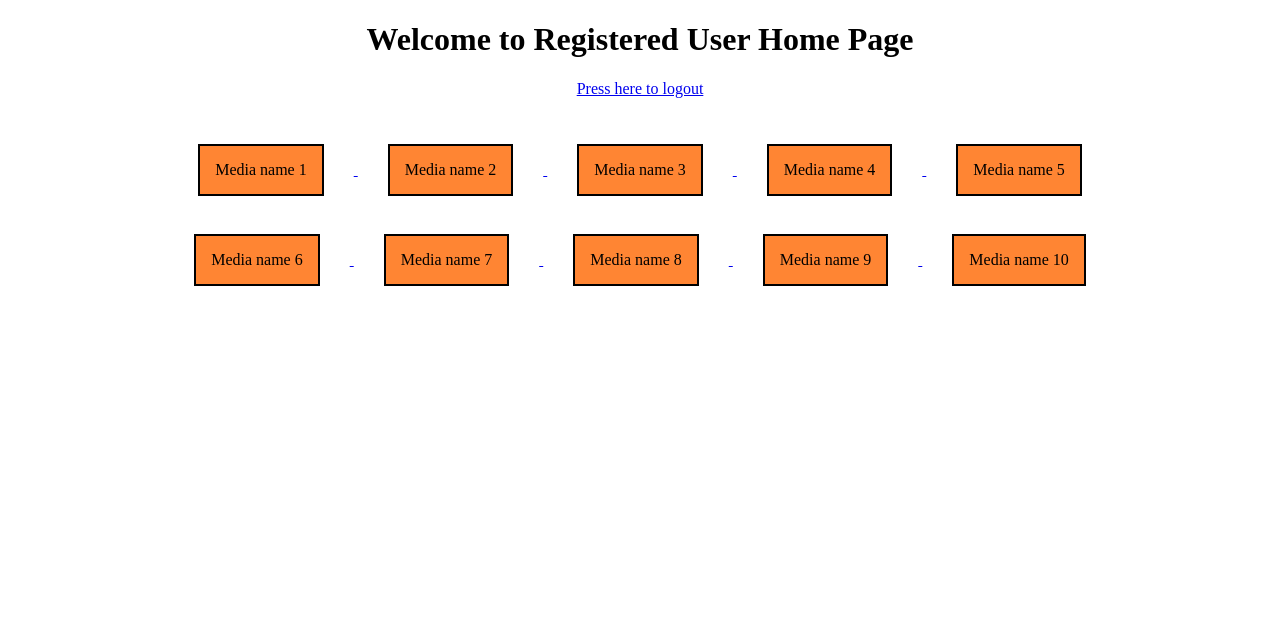
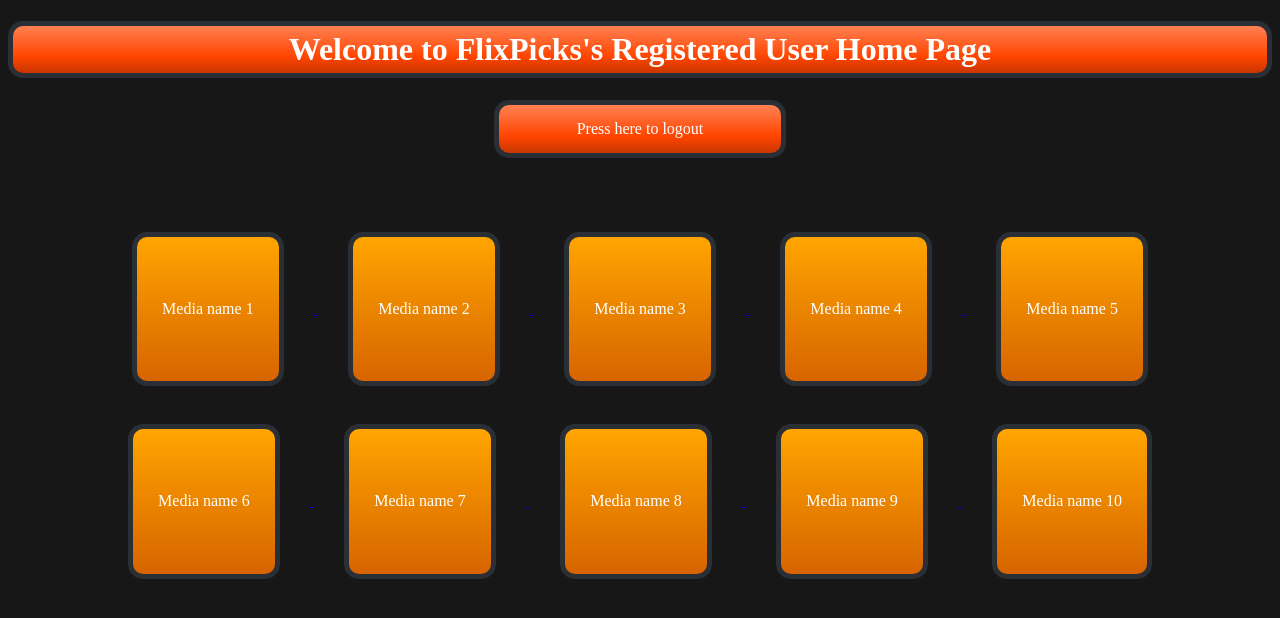
Before and after one commit to FlixPicks-Orange/FlixPicks-Front, a Flask app: page /userhome in a window 1280 px wide. Shown: the top 618 px of the page. Run offline with Flask 2, Linux system fonts and the light colour scheme; a user stored in the database is signed in.

Commit message:
Styling some pages of the webpages based on the mockup - let me know what everyone thinks

```diff
--- /dev/null
+++ b/templates/stylesheet.css
@@ -0,0 +1,39 @@
+body {
+    text-align: center;
+    background-color: rgb(23, 23, 23);
+}
+
+h1 {
+    color: white;
+    border-radius: 15px;
+    border: 5px solid rgb(42, 47, 53);
+    background: rgb(200,54,0);
+    background: -moz-linear-gradient(0deg, rgba(200,54,0,1) 0%, rgba(255,69,0,1) 35%, rgba(255,129,83,1) 100%);
+    background: -webkit-linear-gradient(0deg, rgba(200,54,0,1) 0%, rgba(255,69,0,1) 35%, rgba(255,129,83,1) 100%);
+    background: linear-gradient(0deg, rgba(200,54,0,1) 0%, rgba(255,69,0,1) 35%, rgba(255,129,83,1) 100%);
+    filter: progid:DXImageTransform.Microsoft.gradient(startColorstr="#c83600",endColorstr="#ff8153",GradientType=1);
+    padding: 5px;
+}
+
+.fakebutton {
+    display: block;
+    padding: 15px;
+    border: 5px solid rgb(42, 47, 53);
+    border-radius: 15px;
+    background: rgb(200,54,0);
+    background: -moz-linear-gradient(0deg, rgba(200,54,0,1) 0%, rgba(255,69,0,1) 35%, rgba(255,129,83,1) 100%);
+    background: -webkit-linear-gradient(0deg, rgba(200,54,0,1) 0%, rgba(255,69,0,1) 35%, rgba(255,129,83,1) 100%);
+    background: linear-gradient(0deg, rgba(200,54,0,1) 0%, rgba(255,69,0,1) 35%, rgba(255,129,83,1) 100%);
+    filter: progid:DXImageTransform.Microsoft.gradient(startColorstr="#c83600",endColorstr="#ff8153",GradientType=1);
+    width: 20%;
+    margin: 10px auto;
+}
+
+.fakebutton:hover  {
+    background: linear-gradient(0deg, rgba(200,54,0,1) 100%, rgba(255,69,0,1) 35%, rgba(255,129,83,1) 0%);
+}
+
+.fakebutton a {
+    text-decoration: none;
+    color: white;
+}
--- a/templates/userhome.html
+++ b/templates/userhome.html
@@ -3,27 +3,42 @@
 <head>
     <meta charset="UTF-8">
     <meta name="viewport" content="width=device-width, initial-scale=1.0">
-    <title>UserHome</title>
+    <link rel="stylesheet" type="text/css" href="./stylesheet.css">
+    <title>FlixPicks User Home</title>
     <style>
         .media-option {
           display: inline-block;
-          color: #000000;
-          padding: 15px;
-          border: 2px solid #000000;
-          background-color: #ff8533;
+            color: white;
+            padding: 5% 2%;
+            border-radius: 15px;
+            border: 5px solid rgb(42, 47, 53);
+            background: rgb(215,100,0);
+            background: -moz-linear-gradient(0deg, rgba(215,100,0,1) 0%, rgba(255,165,0,1) 100%);
+            background: -webkit-linear-gradient(0deg, rgba(215,100,0,1) 0%, rgba(255,165,0,1) 100%);
+            background: linear-gradient(0deg, rgba(215,100,0,1) 0%, rgba(255,165,0,1) 100%);
+            filter: progid:DXImageTransform.Microsoft.gradient(startColorstr="#d76400",endColorstr="#ffa500",GradientType=1);
           margin: 10px 30px;
         }
-        body {
-            text-align: center;
+
+        .media-option a {
+            text-decoration: none;
+            color: white;
+        }
+
+        .media-option:hover {
+            background: linear-gradient(0deg, rgba(215,100,0,1) 100%, rgba(255,165,0,1) 0%);
         }
       </style>
 </head>
 <body>
-    <h1>Welcome to Registered User Home Page</h1>
+    <h1>Welcome to FlixPicks's Registered User Home Page</h1>
 
-    <a href="{{url_for('logout')}}">Press here to logout</a>
+    <span class="fakebutton">
+       <a href="{{url_for('logout')}}">Press here to logout</a>
+    </span>
 
-    <br><br><br>
+
+    <br /><br /><br />
 
     <a href="{{url_for('mediaInfo')}}">
         <div class="media-option">Media name 1</div>
```
Also changed, not shown: templates/index.html (+13 -9 lines).
